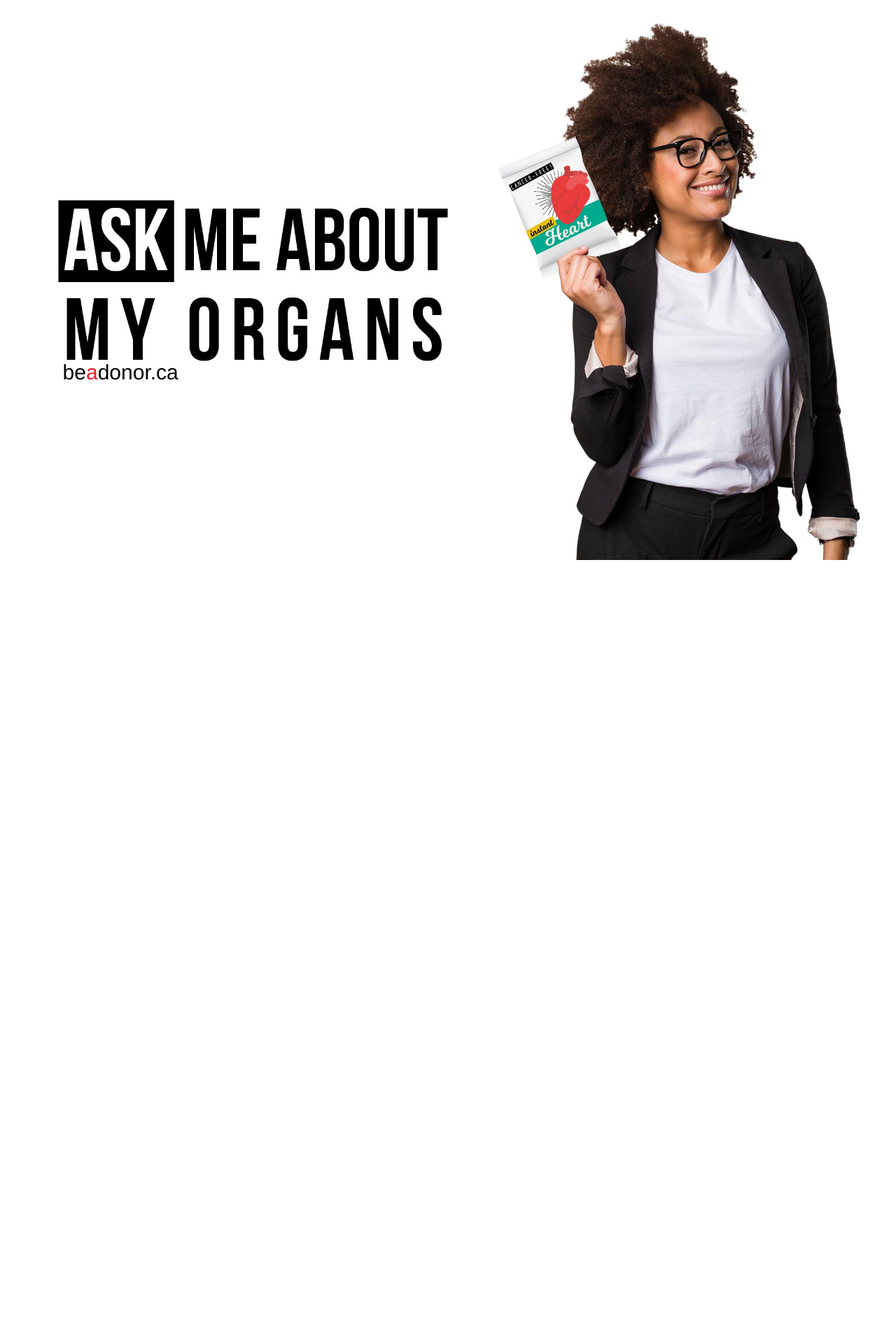
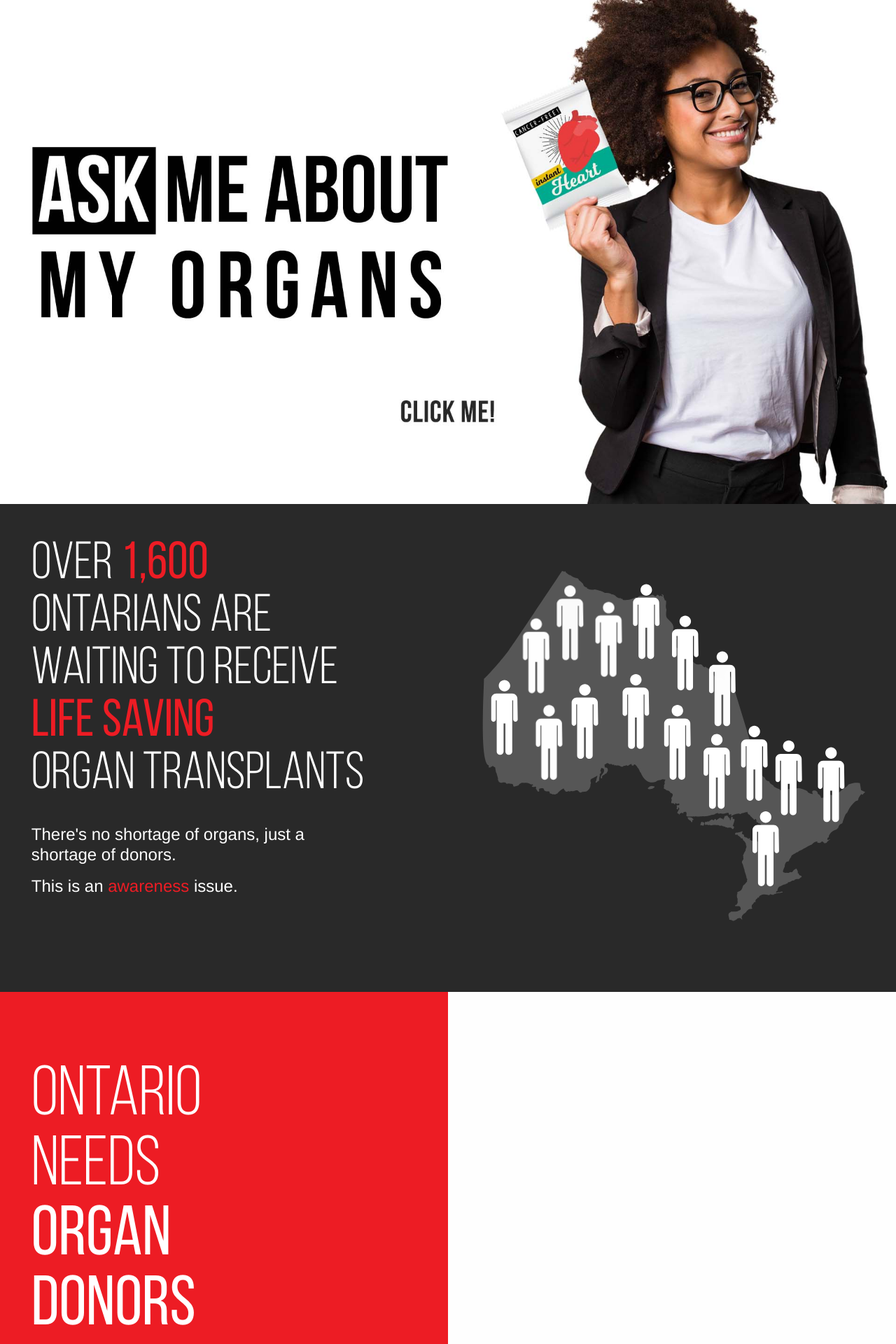
Before and after one commit to sdegrootefanshawe/Organ_Donation, a PHP site: page / in a window 1280 px wide. Shown: the top 1920 px of the page at 70% size. Before the commit the page ends 800 px from the top, so only its background shows below. Run offline with PHP 8.4, Linux system fonts and the light colour scheme; style sheets or scripts are compiled from the project's sources.

Commit message:
final commit of the nigt

```diff
--- a/index.html
+++ b/index.html
@@ -17,11 +17,7 @@
 <body>
     <header id="panel">
         <h1 class="hidden">Ask me about my organs</h1>
-        <a href="#" id="panel-click"><img src="images/heart_text.jpg" alt=""></a>
-
-        <div class="row expanded collapse banner-link-container">
-            <a class="banner-link column" href="http://www.beadonor.ca" target="_blank">be<span>a</span>donor.ca</a>
-        </div>
+        <a href="#" id="panel-click"><img id="banner-image" src="images/heart_text_click.jpg" alt="click me"></a>
     </header>
 
     <div class="row expanded collapse follower">
--- a/js/eight.js
+++ b/js/eight.js
@@ -5,7 +5,7 @@
   var height = window.scrollY;
   var mapoff = map.offsetTop;
 
-  if (mapoff < height) {
+  if (mapoff < height + 200) {
     runanim8();
   }
 }
--- a/js/map.js
+++ b/js/map.js
@@ -7,7 +7,7 @@
   var height = window.scrollY;
   var mapoff = map.offsetTop;
 
-  if (mapoff < height) {
+  if (mapoff < height + 200) {
     runanim();
   }
 }
--- a/js/panel.js
+++ b/js/panel.js
@@ -1,11 +1,18 @@
 var panel = document.querySelector("#panel");
 var panelClick = document.querySelector("#panel-click");
-// var body = document.querySelector(body);
+var bannerImg = document.querySelector("#banner-image");
 
+var width = window.innerWidth;
+console.log(width);
 
 function panelscroll() {
   tl = new TimelineLite();
   tl.to(panel, 1.5, {top: "-150%"});
 }
 
+if (width>1024) {
+bannerImg.src = "images/heart_text_click.jpg";
 panelClick.addEventListener('click', panelscroll, false);
+}else {
+bannerImg.src = "images/heart_text.jpg";
+}
--- a/sass/style.scss
+++ b/sass/style.scss
@@ -108,35 +108,7 @@
         }
     }
 
-    .banner-link {
-        position: absolute;
-        font-size: 18px;
-        max-width: 15%;
-        margin-left: 7%;
-        bottom: 50px;
-        @media (min-width: $xxsmall) {
-            bottom: 100px;
-            font-size: 20px;
-        }
-        @media (min-width: $xsmall) {
-            bottom: 150px;
-            font-size: 24px;
-        }
-        @media (min-width: $small) {
-            bottom: 200px;
-            font-size: 25px;
-        }
-        @media (min-width: $medium) {
-            bottom: 300px;
-            font-size: 30px;
-        }
-        @media (min-width: $large) {
-            bottom: 350px;
-        }
 
-        span {
-            color: $red;
-        }
     }
 }
 
@@ -360,9 +332,9 @@
         }
     }
 
-    .the-organs {
-        transform-origin: center !important;
-    }
+    // .the-organs {
+    //     transform-origin: center !important;
+    // }
 
     #organ {
         color: red;
```
Also changed, not shown: images/heart.jpg (deleted), images/heart_small.jpg (deleted), images/heart_text.png (deleted), images/heart_text_click.jpg (added), images/heart_text_short.jpg (deleted).
